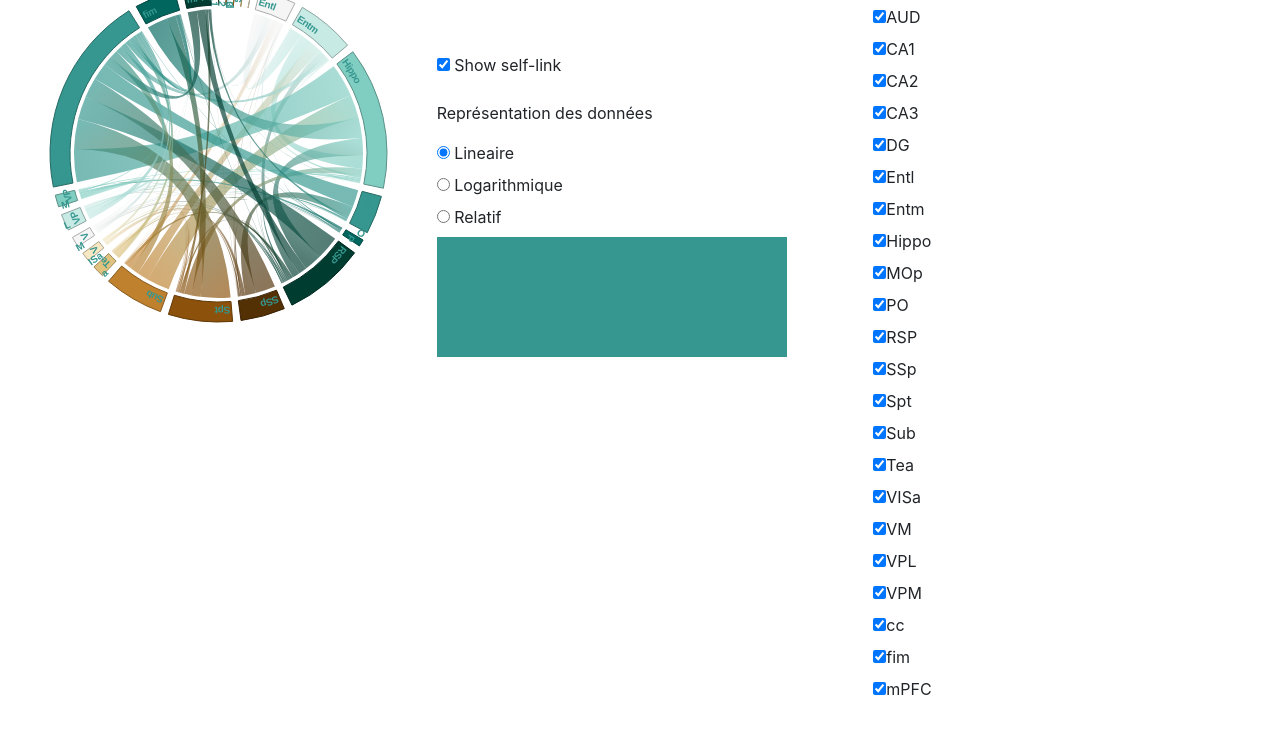
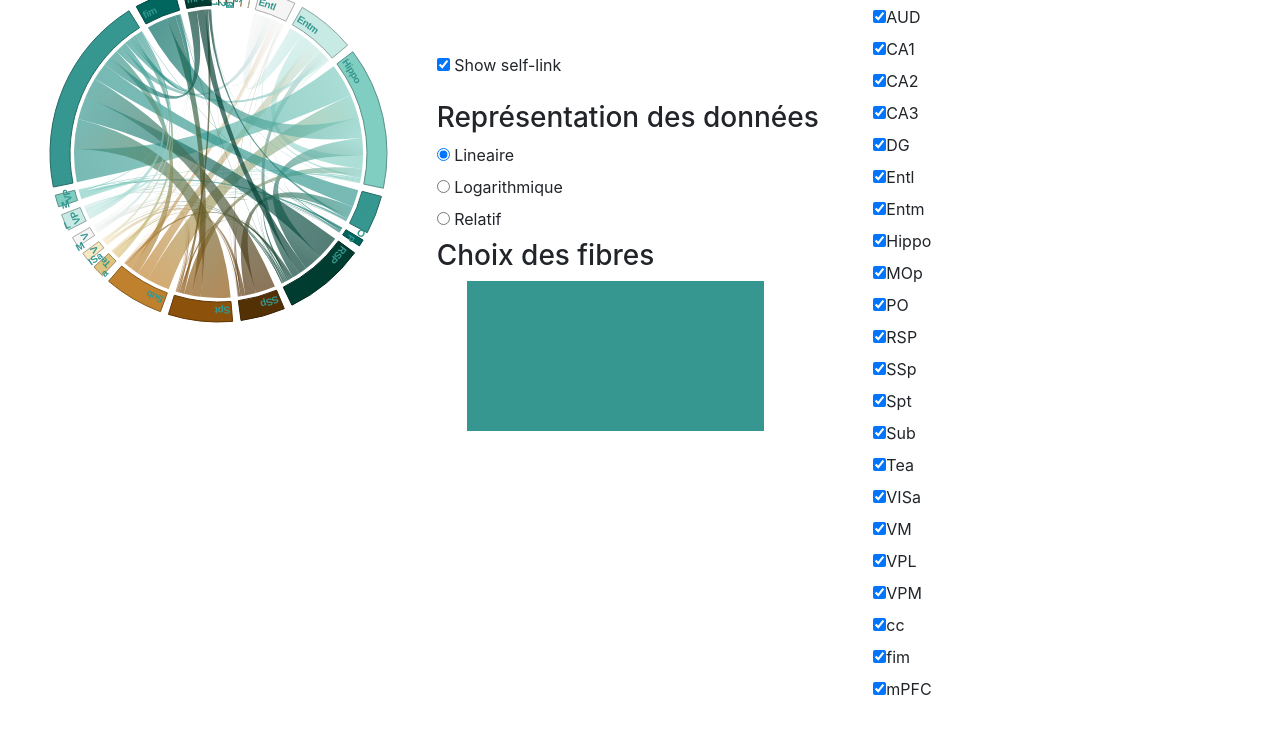
Before and after one commit to alexandrospopov/chordDiagram, a plain HTML site: page index.html in a window 1280 px wide. Shown: the part 65-798 px from the top of the page. Drawn offline with nearby package versions, Linux system fonts and the light colour scheme.

Commit message:
better brush width management.

```diff
--- a/index.html
+++ b/index.html
@@ -30,7 +30,7 @@
             <br>
             <br>
 
-            <p> Représentation des données </p>
+            <h3> Représentation des données </h3>
             <div>
               <input type="radio" id="lineaire" name="affichageType" value="lineaire"
                      checked>
@@ -47,8 +47,9 @@
               <label for="relatif"> Relatif </label>
             </div>
 
-            <svg width=350 height =120 id="brushSvg">
-              <rect width=350 height =120 fill="#35978f" id="brushRect">
+
+            <h3> Choix des fibres </h3>
+            <svg id="brushSvg">
             </svg>
 
           </div>
--- a/mainChord.js
+++ b/mainChord.js
@@ -116,13 +116,24 @@ Promise.all([ d3.json( "data.json" ), ]).then(function( file )
                             .attr( 'class','checkBoxDiv_label' )
                             .html( d => "   " + d)
 
-  var brushRect = d3.select("#brushSvg")
+  const widthBrush = 3 * width / 4 - 30 ;
+  const heightBrush = 150;
+
+  var brushSvg = d3.select("#brushSvg")
+                   .attr( "width", widthBrush )
+                   .attr( "height", heightBrush  )
+                   .attr("transform", "translate(" + 30 + "," + 0 + ")")
+
+  var brushRect = brushSvg.append("rect")
+                          .attr( "width", widthBrush )
+                          .attr( "height", heightBrush )
+                          .attr("fill", "#35978f" )
 
   var brush = d3.brushX()
-                .extent([[0,0], [width,height]])
+                .extent([[0,0], [ widthBrush , heightBrush  ]])
                 .on("brush", brushed);
 
-  var brushg = brushRect.append("g")
+  var brushg = brushSvg.append("g")
                   .attr("class", "brush")
                   .call( brush )
 
```
